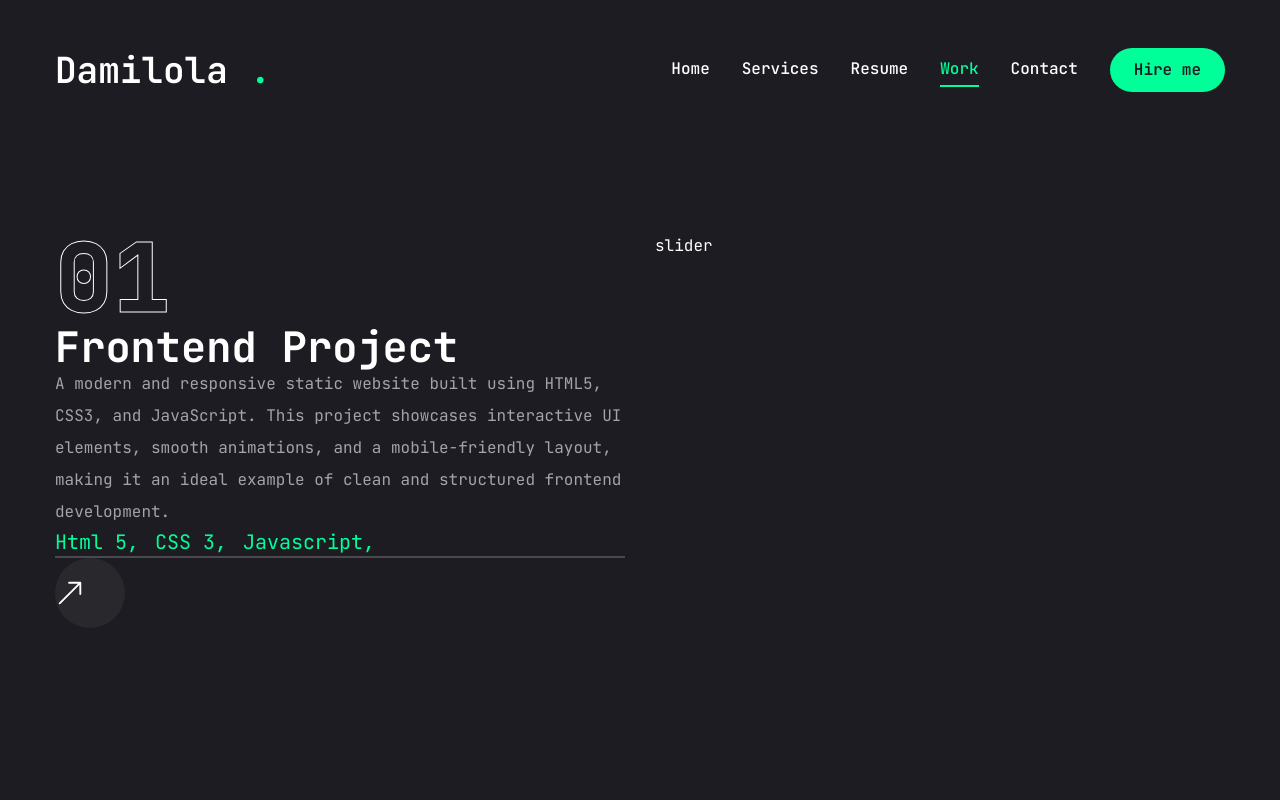
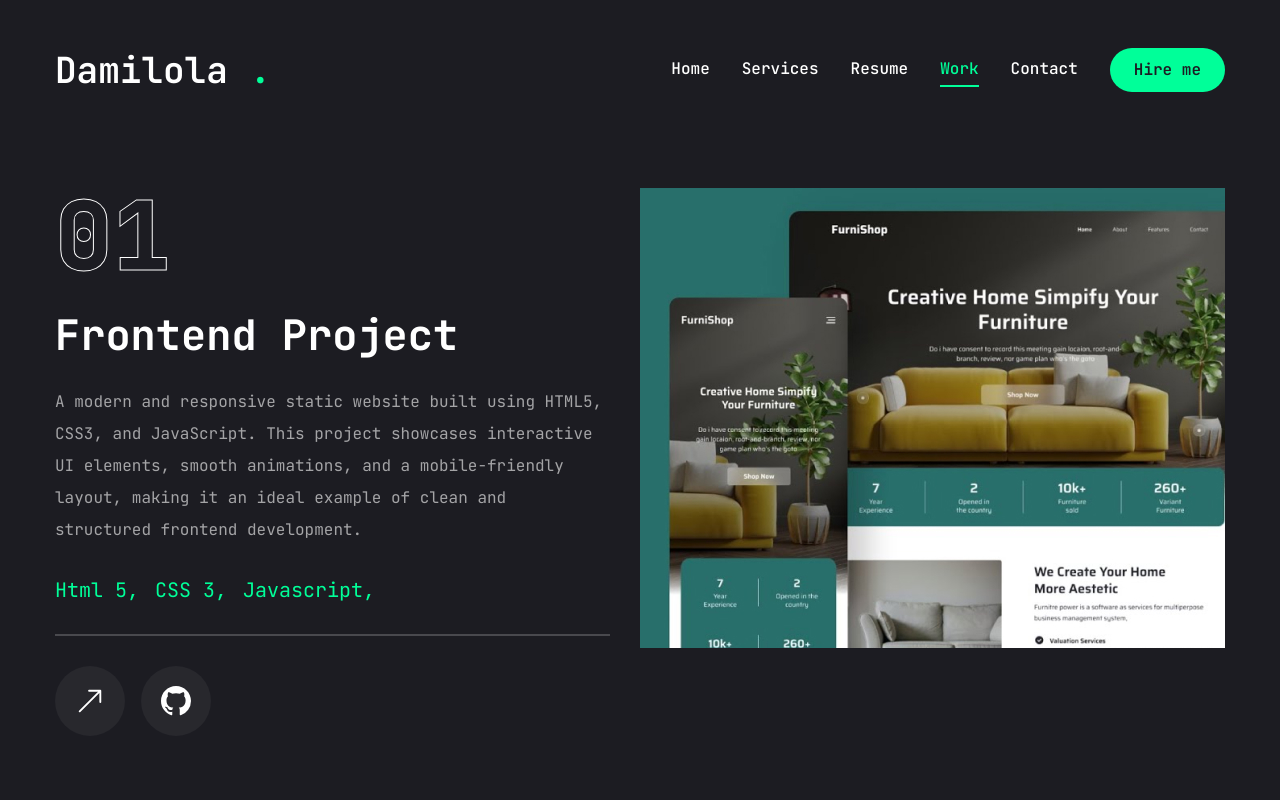
Before and after one commit to damilolajohn6/my-portfolio, a Next.js app: page /work in a window 1280 px wide. Built offline with nearby package versions, Linux system fonts and the light colour scheme.

Commit message:
work slide

```diff
--- a/src/app/work/page.jsx
+++ b/src/app/work/page.jsx
@@ -1,10 +1,10 @@
 "use client";
 
 import { motion } from "framer-motion";
-import React, { useState } from "react";
+import { useState } from "react";
+import { BsArrowUpRight, BsGithub } from "react-icons/bs";
+import "swiper/css";
 import { Swiper, SwiperSlide } from "swiper/react";
-import "swiper/css";
-import { BsArrowUpRight, BsGithub } from "react-icons/bs";
 
 import {
   Tooltip,
@@ -80,6 +80,12 @@
 
 const WorkPage = () => {
   const [project, setProject] = useState(projects[0]);
+  const handleSlideChange = (swiper) => {
+    const currentIndex = swiper.activeIndex;
+    setProject(projects[currentIndex]);
+  };
+
+
   return (
     <motion.div
       initial={{ opacity: 0 }}
@@ -90,7 +96,7 @@
       <div className="container mx-auto">
         <div className=" flex flex-col xl:flex-row xl:gap-[30px]">
           <div className="w-full xl:w-[50%] xl:h-[460px] flex flex-col xl:justify-between order-2 xl:order-none">
-            <div className="">
+            <div className="flex flex-col gap-[30px] h-[50%]">
               <div className="text-8xl leading-none font-extrabold text-transparent text-outline">
                 {project.num}
               </div>
@@ -105,18 +111,18 @@
                   return (
                     <li className="text-xl text-accent" key={index}>
                       {item.name}
-                      {index !== project.stack.lenght - 1 && ","}
+                      {index !== project.stack.lenght - 1 && ','}
                     </li>
-                  );
+                  )
                 })}
               </ul>
 
               <div className="border border-white/20"></div>
-              <div className="">
+              <div className="flex items-center gap-4 ">
                 <Link href={project.live}>
                   <TooltipProvider delayDuration={100}>
                     <Tooltip>
-                      <TooltipTrigger className="w-[70px] h-[70px] rounded-full bg-white/5 justify-center items-center group">
+                      <TooltipTrigger className="w-[70px] h-[70px] rounded-full flex bg-white/5 justify-center items-center group">
                         <BsArrowUpRight className="text-white text-3xl group-hover:text-accent" />
                       </TooltipTrigger>
                       <TooltipContent>
@@ -125,14 +131,42 @@
                     </Tooltip>
                   </TooltipProvider>
                 </Link>
+
+                <Link href={project.github}>
+                  <TooltipProvider delayDuration={100}>
+                    <Tooltip>
+                      <TooltipTrigger className="w-[70px] h-[70px] rounded-full flex bg-white/5 justify-center items-center group">
+                        <BsGithub className="text-white text-3xl group-hover:text-accent" />
+                      </TooltipTrigger>
+                      <TooltipContent>
+                        <p className=""> Github Repository</p>
+                      </TooltipContent>
+                    </Tooltip>
+                  </TooltipProvider>
+                </Link>
               </div>
             </div>
           </div>
-          <div className="w-full xl:w-[50%]">slider</div>
+          <div className="w-full xl:w-[50%]">
+            <Swiper spaceBetween={30} slidesPerView={1} className="xl:h-[520px] mb-12"  onSlideChange={handleSlideChange}>
+              {projects.map((project, index) => {
+                return <SwiperSlide key={index} className="w-full">
+                  <div className="h-[460px] relative group flex justify-center items-center bg-pink-50/20">
+
+                    <div className=""></div>
+                    <div className="relative w-full h-full">
+                      <Image src={project.image} fill className='object-cover' alt="" />
+                    </div>
+
+                  </div>
+                </SwiperSlide>
+              })}
+            </Swiper>
+          </div>
         </div>
       </div>
     </motion.div>
-  );
+  )
 };
 
 export default WorkPage;
```
